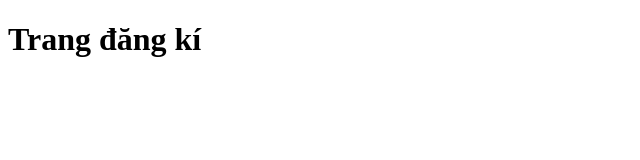
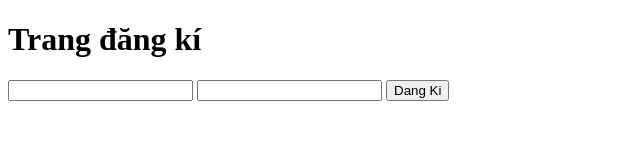
Before and after one commit to lamDucHiep/learn-git, a plain HTML site: page dangki.html in a window 1280 px wide. Shown: the whole page, without its empty margins (0-640 px from the left). Drawn offline with Linux system fonts and the light colour scheme.

Commit message:
Update dangki

```diff
--- a/dangki.html
+++ b/dangki.html
@@ -7,5 +7,10 @@
   </head>
   <body>
     <h1>Trang đăng kí</h1>
+    <form action="" method="post">
+      <input type="email" name="email" id="" />
+      <input type="password" name="password" id="" />
+      <button>Dang Ki</button>
+    </form>
   </body>
 </html>
```
